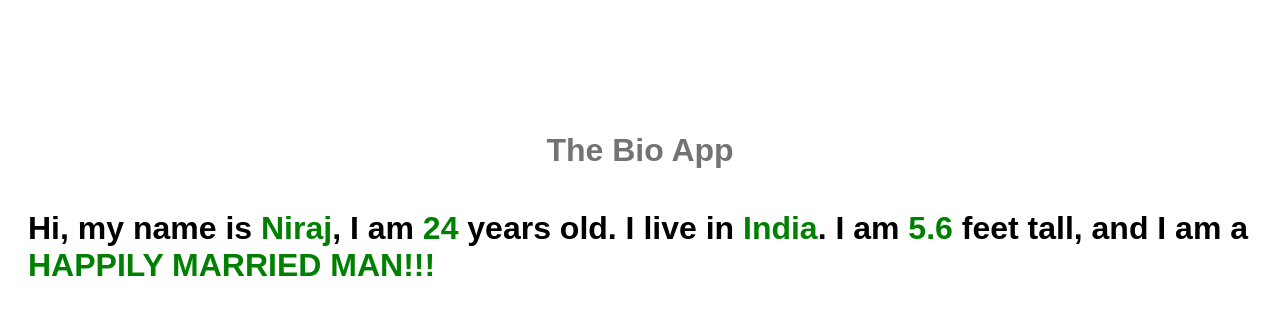
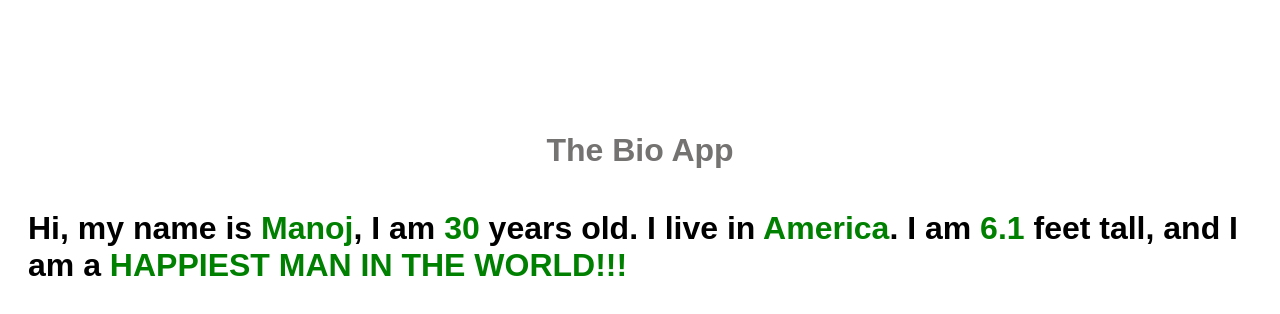
Before and after one commit to ndpniraj/complete-js-course, a plain HTML site: page 01-first-taste/index.html in a window 1280 px wide. Drawn offline with Linux system fonts and the light colour scheme.

Commit message:
first taste of javascript for youtube.

```diff
--- a/01-first-test/index.html
+++ b/01-first-taste/index.html
@@ -3,9 +3,8 @@
 	<head>
 		<meta charset="UTF-8" />
 		<meta name="viewport" content="width=device-width, initial-scale=1.0" />
-		<title>Document</title>
 		<link rel="stylesheet" href="no-need/style.css" />
-		<style></style>
+		<title>The Bio App</title>
 	</head>
 	<body>
 		<div class="container">
--- /dev/null
+++ b/01-first-taste/main.js
@@ -0,0 +1,9 @@
+// variable
+
+let name = 'Manoj';
+let age = 30;
+let country = 'America';
+let height = 6.1;
+let maritalStatus = false;
+
+printBio(name, age, country, height, maritalStatus);
--- a/01-first-test/no-need/bio-app.js
+++ b/01-first-taste/no-need/bio-app.js
@@ -1,6 +1,6 @@
 const printBio = (name, age, country, height, status) => {
 	const text = `Hi, my name is <span>${name}</span>, I am <span>${age}</span> years old. I live in <span>${country}</span>. I am <span>${height}</span> feet tall, and I am a <span>${
-		status ? 'HAPPILY MARRIED MAN' : ' HAPPIEST MAN IN THE WORLD'
+		status ? 'HAPPILY MARRIED MAN' : 'HAPPIEST MAN IN THE WORLD'
 	}!!!</span>`;
 
 	const heading = document.createElement('h1');
--- a/01-first-test/main.js
+++ /dev/null
@@ -1,7 +0,0 @@
-const name = 'Niraj';
-let age = 24;
-let height = 5.6;
-let country = 'India';
-let maritalStatus = true;
-
-printBio(name, age, country, height, maritalStatus);
```
Also changed, not shown: 01-first-taste/no-need/style.css (renamed from 01-first-test/no-need/style.css).
